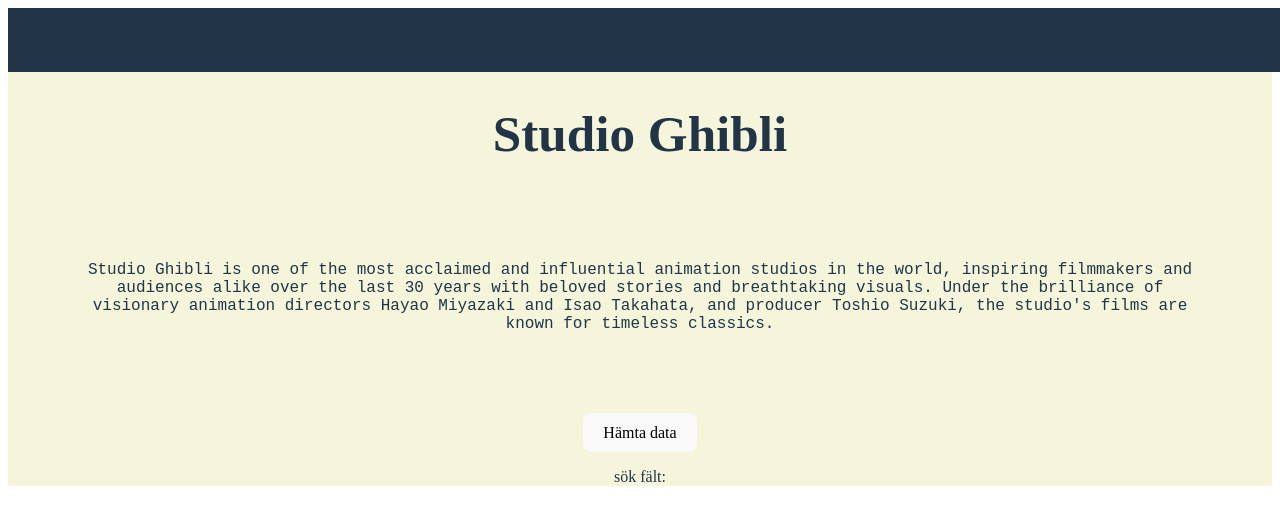
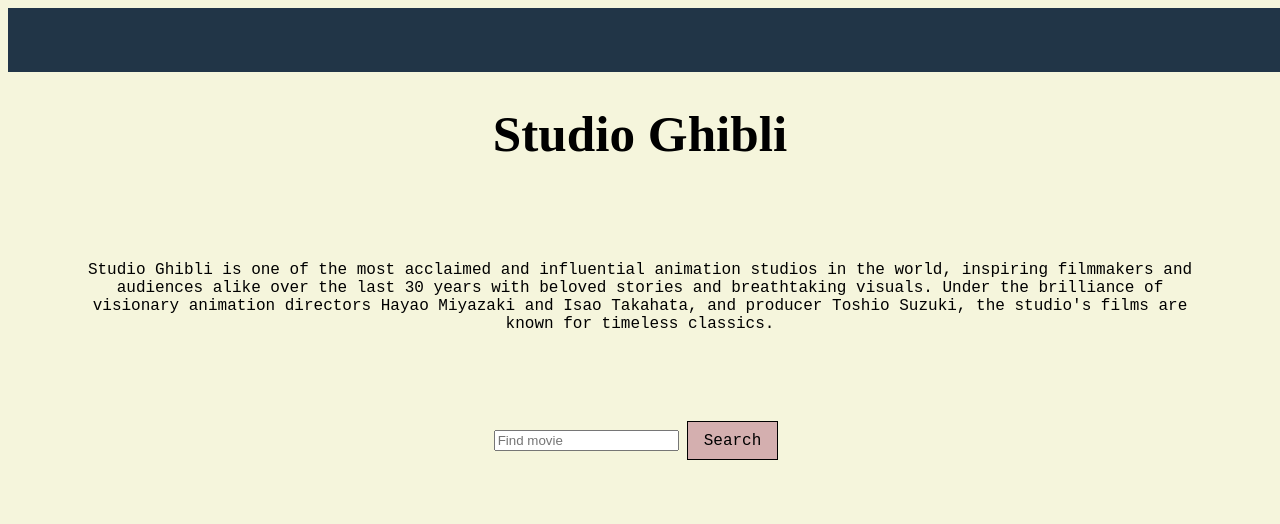
Before and after one commit to HannisenGo1/Ghibli, a React (Vite) app: page / in a window 1280 px wide. Shown: the top 524 px of the page. Built offline with nearby package versions, Linux system fonts and the light colour scheme.

Commit message:
snyggat css o börjat m annat

```diff
--- /dev/null
+++ b/components/Favorits.tsx
@@ -0,0 +1,6 @@
+// användaren ska kunna favorit markera filmer som ska
+//visas i en separat vy
+// som kallas favoriter
+
+// användaren ska ändra ordning på filmer i favoritvyn
+// toggla om man har sett en film i favoritvyn eller inte.
--- /dev/null
+++ b/components/searchlabel.tsx
@@ -0,0 +1,29 @@
+// import React from 'react';
+import {Films }from '../data/Api'
+
+
+
+
+interface Props{
+    f: Films;
+}
+
+const SearchLabel = ({ f}: Props) => {
+<label> </label>
+    return (
+<section className="filmcard">
+    <p className="filmtitle"> {f.title} </p>
+    <p> Producer: {f.producer} </p>
+    {f.image && <img src={f.image} /> }
+    <p className="filmdescription"> {f.description}</p>
+
+    <p> Released: {f.release_date} </p>
+
+
+
+</section>
+)}
+export default SearchLabel
+
+
+//
--- /dev/null
+++ b/components/sortFunction.tsx
@@ -0,0 +1,2 @@
+// sortera efter premiärår, med den senaste först
+// har release_date i Api.ts
--- a/data/Api.ts
+++ b/data/Api.ts
@@ -8,7 +8,7 @@
 export type Films = {
 id: string | number;
 title: string;
-image: string | number;
+image: string;
 description: string;
 release_date: string;
 producer: string;
--- a/src/App.tsx
+++ b/src/App.tsx
@@ -1,6 +1,6 @@
 import { useState } from 'react'
 import {getFilms , Films} from '../data/Api'
-
+import SearchLabel from '../components/searchlabel'
 import './App.css'
 import Info from './info'
 
@@ -9,6 +9,9 @@
   const [loadingData, setLoadingData] = useState <boolean>(false)
   const [errorMess,setErrorMess] = useState <string | null> (null)
   const[search,setSearch] = useState<string>('')
+  //
+const filteredFilms: Films [] = films.filter(f => f.title.toLowerCase().
+includes(search.toLowerCase()))
 
 
   const getData = async () => {
@@ -34,9 +37,19 @@
       <header className="header"> </header>
        <h1> Studio Ghibli</h1>
        <p> <Info/> </p>
-       <button onClick={getData}> Hämta data </button>
-       <p> sök fält: </p>
-       <label> </label>
+
+       <input type="text" placeholder="Find movie"
+        onChange={(event) => setSearch(event.target.value)
+       }value={search} />
+
+       <button className="searchBtn" onClick={getData}> Search </button>
+       <div className ="film-grid">
+
+
+       { filteredFilms.map((f: Films) => (
+
+       <SearchLabel key= {f.id} f={f} />
+        ))}</div>
       </div>
 
   )
--- a/src/index.css
+++ b/src/index.css
@@ -14,36 +14,14 @@
   line-height: 1.1;
 }
 
-button {
-  border-radius: 8px;
-  border: 1px solid transparent;
-  padding: 0.6em 1.2em;
+.searchBtn {
+  border: 1px solid black;
+  padding: 0.6em 1.0em;
   font-size: 1em;
-  font-weight: 500;
-  font-family: inherit;
+  font-family: 'Courier New', Courier, monospace;
   background-color: #d4afaf;
   cursor: pointer;
-  transition: border-color 0.25s;
-}
-button:hover {
-  border-color: #646cff;
-}
-button:focus,
-button:focus-visible {
-  outline: 4px auto -webkit-focus-ring-color;
-}
-
-@media (prefers-color-scheme: light) {
-  :root {
-    color: #213547;
-    background-color: #ffffff;
-  }
-  a:hover {
-    color: #747bff;
-  }
-  button {
-    background-color: #f9f9f9;
-  }
+  margin: 0.5em;
 }
 
 p.about{
@@ -56,3 +34,23 @@
   display:flex;
 
 }
+
+img{
+  width:11em;
+  height: 14em;
+  border: 1.8px solid black;
+}
+p.filmtitle{
+  font-size: 2em;
+}
+p.filmdescription{
+  padding:1em;
+  font-size: 1em;
+}
+
+section.filmcard{
+  display: grid;
+  grid-template-columns: 1fr 1fr;
+  border: 3px solid #213547;;
+
+}
```
Also changed, not shown: data/validate.ts (added, +10 -0 lines), components/FilmCard.tsx (added), src/App.css (line endings or trailing spaces).
